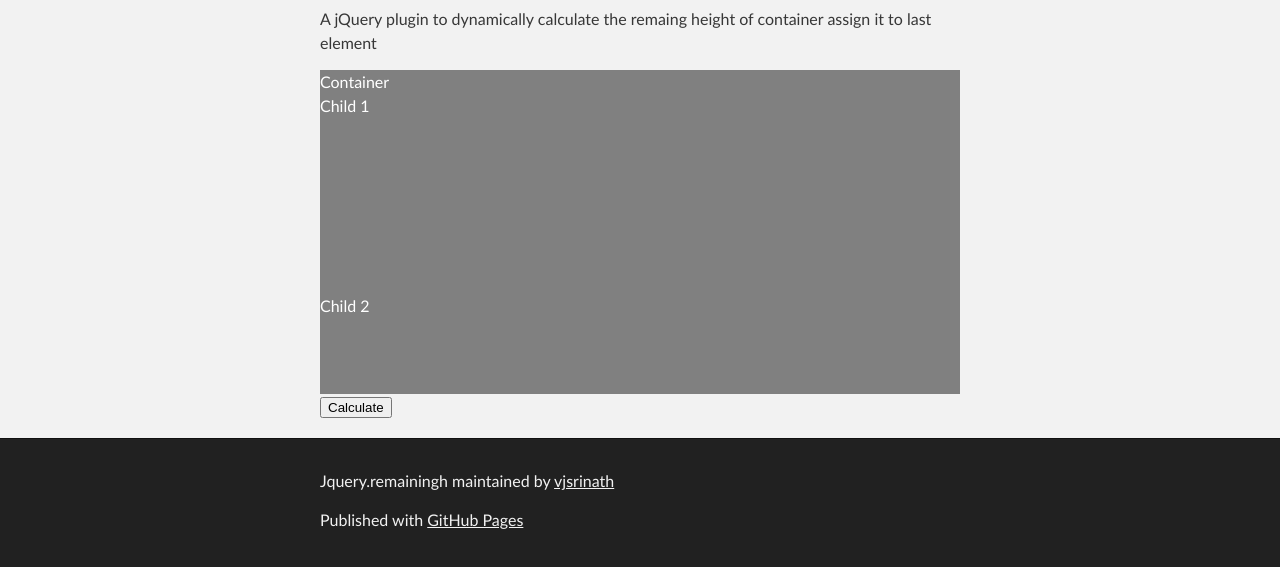
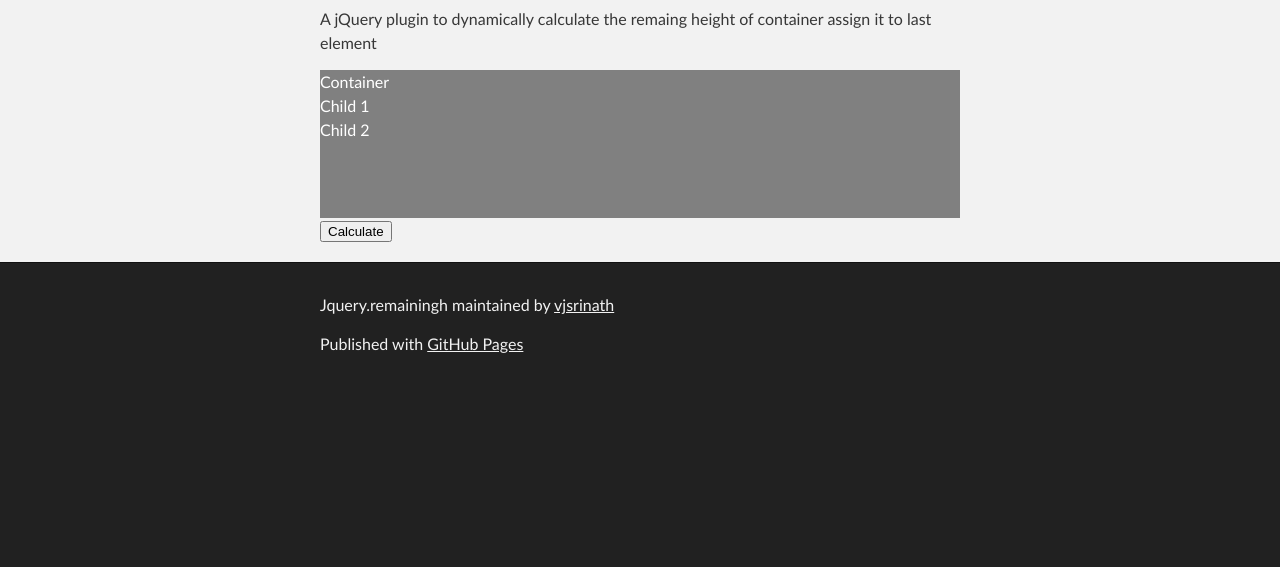
Before and after one commit to vjsrinath/jquery.remainingH, a plain HTML site: page index.html in a window 1280 px wide. Shown: the part 353-920 px from the top of the page. After the commit the page ends 800 px from the top, so only its background shows below. Drawn offline with nearby package versions, Linux system fonts and the light colour scheme.

Commit message:
Update index.html

```diff
--- a/index.html
+++ b/index.html
@@ -21,7 +21,7 @@
             //margin: 5%;
         }
         .container .child1 {
-            height: 200px;
+            height: 25%;
         }
         .container .child2 {
             height: 100px;
```
